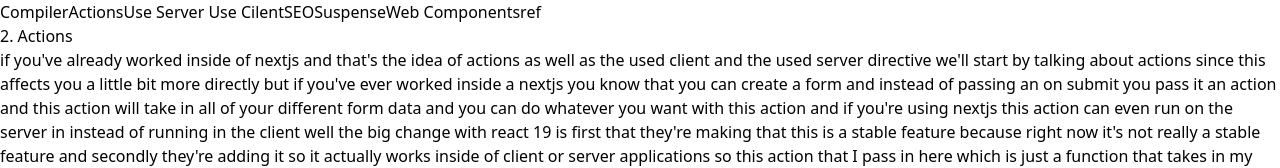
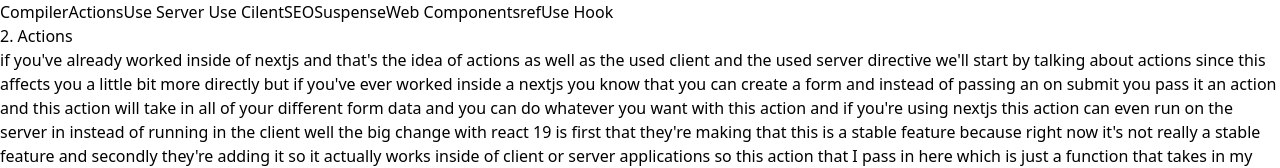
Before and after one commit to Aastha-Kalra/30daysOfReactJs, a React (Vite) app: page /actions in a window 1280 px wide. Shown: the top 168 px of the page. Built offline with nearby package versions, Linux system fonts and the light colour scheme.

Commit message:
useHook feature

```diff
--- a/src/React19/Nav.jsx
+++ b/src/React19/Nav.jsx
@@ -24,6 +24,9 @@ const Nav = () => {
       <Link className="bg-yellow-500 px-4 py-2" to="/ref">
         ref
       </Link>
+      <Link className="bg-yellow-500 px-4 py-2" to="/ref">
+        Use Hook
+      </Link>
     </div>
   );
 };
```
